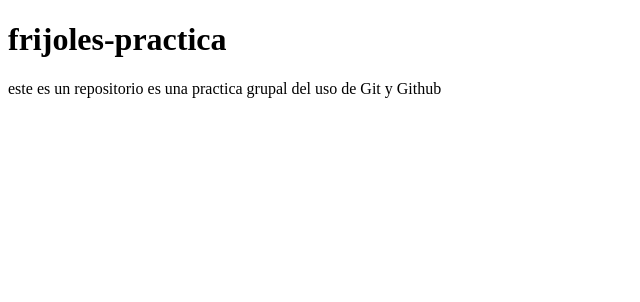
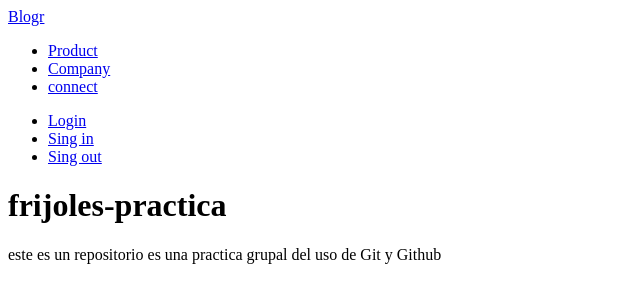
Before and after one commit to juan290506/frijoles-practica, a plain HTML site: page index.html in a window 1280 px wide. Shown: the whole page, without its empty margins (0-640 px from the left). Drawn offline with Linux system fonts and the light colour scheme.

Commit message:
Se establece la estructura del header en HTML

```diff
--- a/index.html
+++ b/index.html
@@ -7,7 +7,42 @@
     <link rel="stylesheet" href="./main.css/main.css">
 </head>
 <body>
-    <header></header>
+    <header class="header">
+        <div class="container">
+            <nav class="navbar">
+                <div class="nabar__left">
+                    <a class="logo-site" href="#">Blogr</a>
+                </div>
+                <div class="navbar__center">
+                    <ul class="menu-main">
+                        <li class="menu-item item item1">
+                            <a class="menu-link link link-1 btn btn-secondary" href="#">Product</a>
+                        </li>
+                        <li class="menu-item item item-2">
+                            <a class="menu-link link link-2 btn btn-secondary" href="#">Company</a>
+                        </li>
+                        <li class="menu-item item item-3">
+                            <a class="menu-link link link-3 btn btn-secondary" href="#">connect</a>
+                        </li>
+                    </ul>
+                    <i class="fa-solid fa-bars icon-hamburger"></i>
+                </div>
+                <div class="navbar__right">
+                    <ul class="menu-authentication">
+                        <li class="menu-item item item-1">
+                            <a class="menu-link link link-1 btn btn-outline-primary" href="#">Login</a>
+                        </li>
+                        <li class="menu-item item item-2">
+                            <a class="menu-link link link-2 btn btn-primary" href="#">Sing in</a>
+                        </li>
+                        <li class="menu-item item item-3">
+                            <a class="menu-link link link-3 btn btn-outline-primary" href="#">Sing out</a>
+                        </li>
+                    </ul>
+                </div>
+            </nav>
+        </div>
+    </header>
     <main>
         <h1>frijoles-practica</h1>
         <p>este es un repositorio es una practica grupal del uso de Git y Github</p>
```
